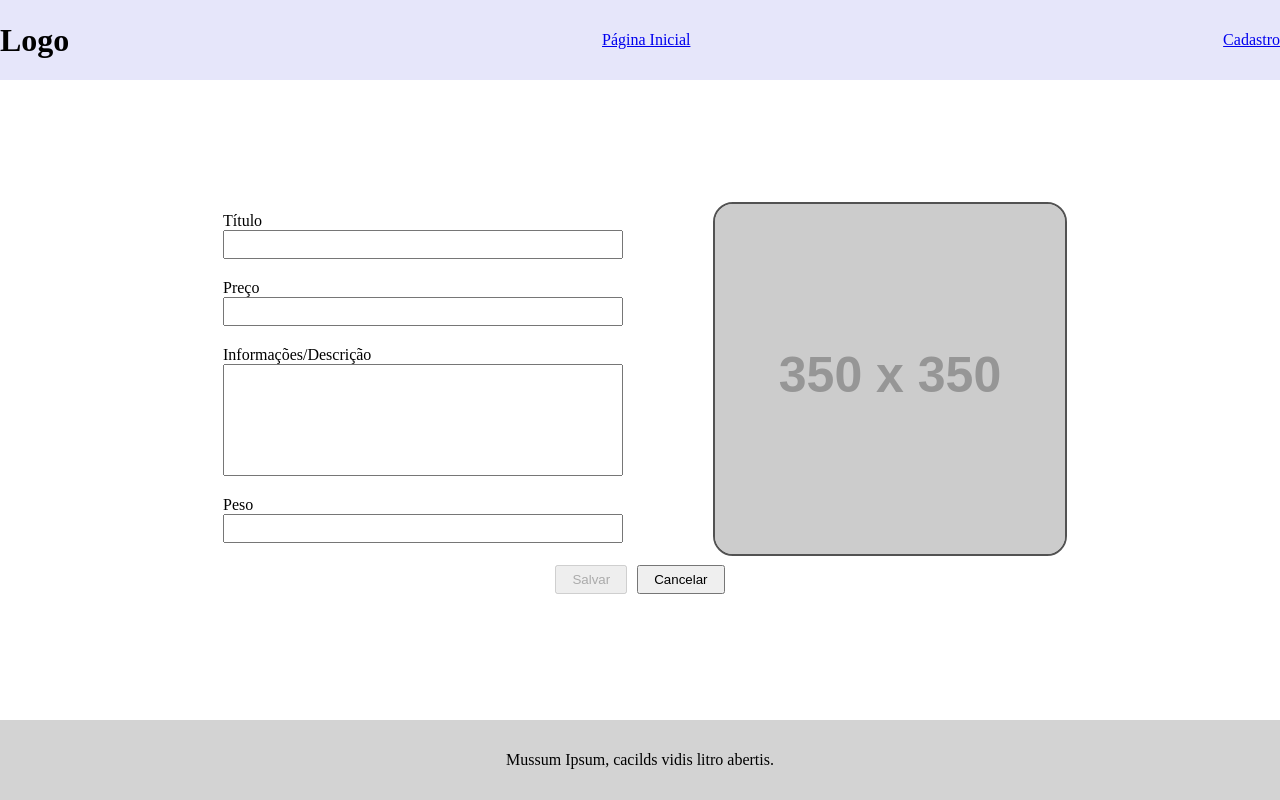
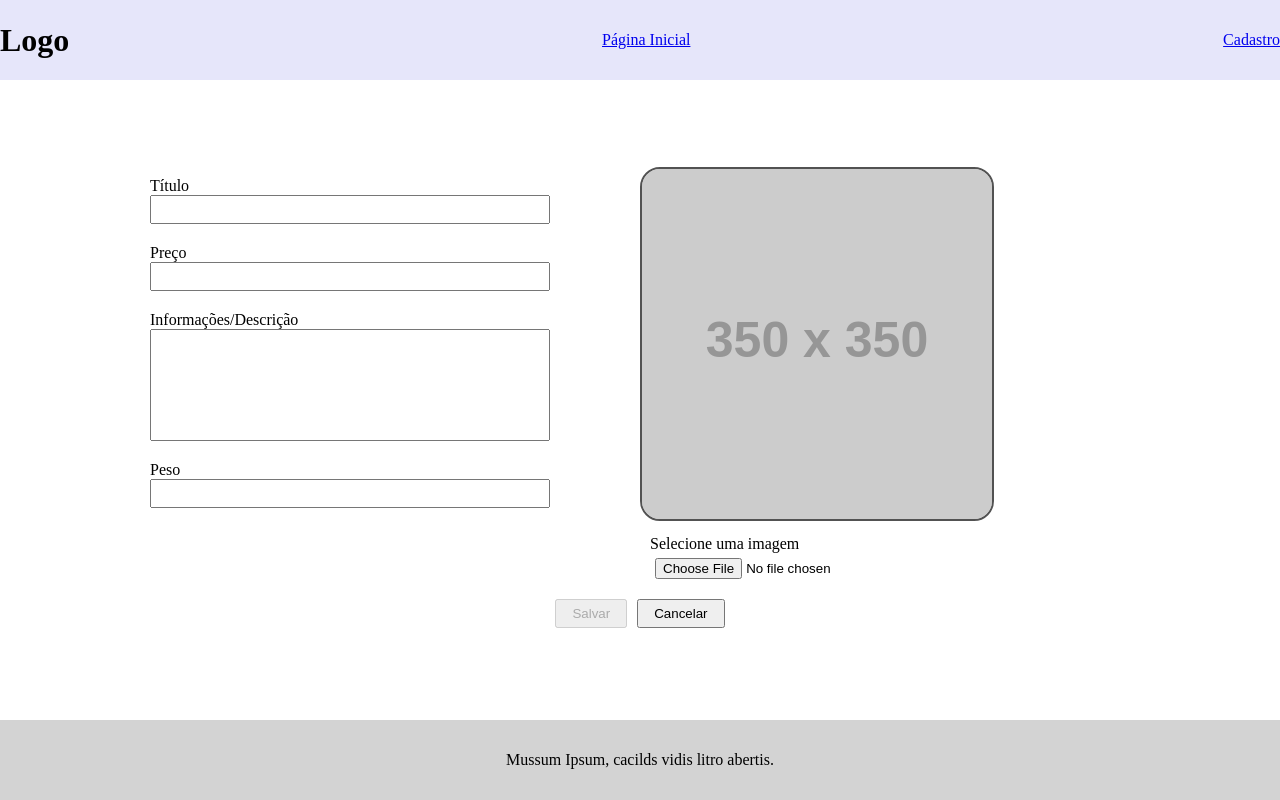
Before and after one commit to lets-code-red-squad/ecommerce, a React (Create React App) app in the folder ecommerce/: page /cadastro in a window 1280 px wide. Built offline with nearby package versions, Linux system fonts and the light colour scheme.

Commit message:
adicionado preview da imagem

```diff
--- a/ecommerce/src/components/Cadastro/index.jsx
+++ b/ecommerce/src/components/Cadastro/index.jsx
@@ -4,10 +4,12 @@ import { useState, useEffect } from "react";
 import { useProdutos } from "../../contexts/Products";
 
 export default function Cadastro() {
-  const [title = '', setTitle] = useState();
-  const [price = '0', setPrice] = useState();
-  const [info = '', setInfo] = useState();
-  const [weight = '0', setWeight] = useState();
+  const [title, setTitle] = useState('');
+  const [price, setPrice] = useState('0');
+  const [info, setInfo] = useState('');
+  const [weight, setWeight] = useState('0');
+  const [image, setImage] = useState();
+  const [endImage] = useState('https://via.placeholder.com/350');
   const [buttonDisabled = true, setButtonDisabled] = useState();
   const [products, setProducts] = useProdutos();
 
@@ -35,6 +37,7 @@ export default function Cadastro() {
       <div className="cadastro-inputs flex">
         <div>
           <Input
+            name='title'
             label="Título"
             type="text"
             id="input-title"
@@ -42,6 +45,7 @@ export default function Cadastro() {
             func={setTitle}
           />
           <Input
+            name='price'
             label="Preço"
             type="number"
             id="input-price"
@@ -49,6 +53,7 @@ export default function Cadastro() {
             func={setPrice}
           />
           <Input
+            name='info'
             label="Informações/Descrição"
             type="text"
             id="input-info"
@@ -56,6 +61,7 @@ export default function Cadastro() {
             func={setInfo}
           />
           <Input
+            name='weight'
             label="Peso"
             type="number"
             id="input-weigth"
@@ -65,7 +71,18 @@ export default function Cadastro() {
         </div>
 
         <div>
-          <img src="https://via.placeholder.com/350" alt="example" />
+
+          {
+            image ? <img src={URL.createObjectURL(image)} alt='Imagem' /> : <img src={endImage} alt='Imagem' />
+          }
+          <Input
+            name='image'
+            label="Selecione uma imagem"
+            type="file"
+            id="input-image"
+            tag="input"
+            func={setImage}
+          />
         </div>
       </div>
 
--- a/ecommerce/src/components/Input/index.jsx
+++ b/ecommerce/src/components/Input/index.jsx
@@ -1,4 +1,4 @@
-export function Input({ label, type, id, tag, func }) {
+export function Input({ name, label, type, id, tag, func }) {
   return (
     <div className="input-cards">
       <label htmlFor={id} className="flex cards">
@@ -7,13 +7,21 @@ export function Input({ label, type, id, tag, func }) {
         {tag === "textarea" ?
           (
             <textarea
+              name={name}
               type={type}
               id={id}
               onChange={({ target }) => func(target.value)}
             />
           ) :
-          (
+          (type === 'file' ?
             <input
+              name={name}
+              type={type}
+              id={id}
+              onChange={({ target }) => func(target.files[0])}
+            /> :
+            <input
+              name={name}
               type={type}
               id={id}
               onChange={({ target }) => func(target.value)}
```
